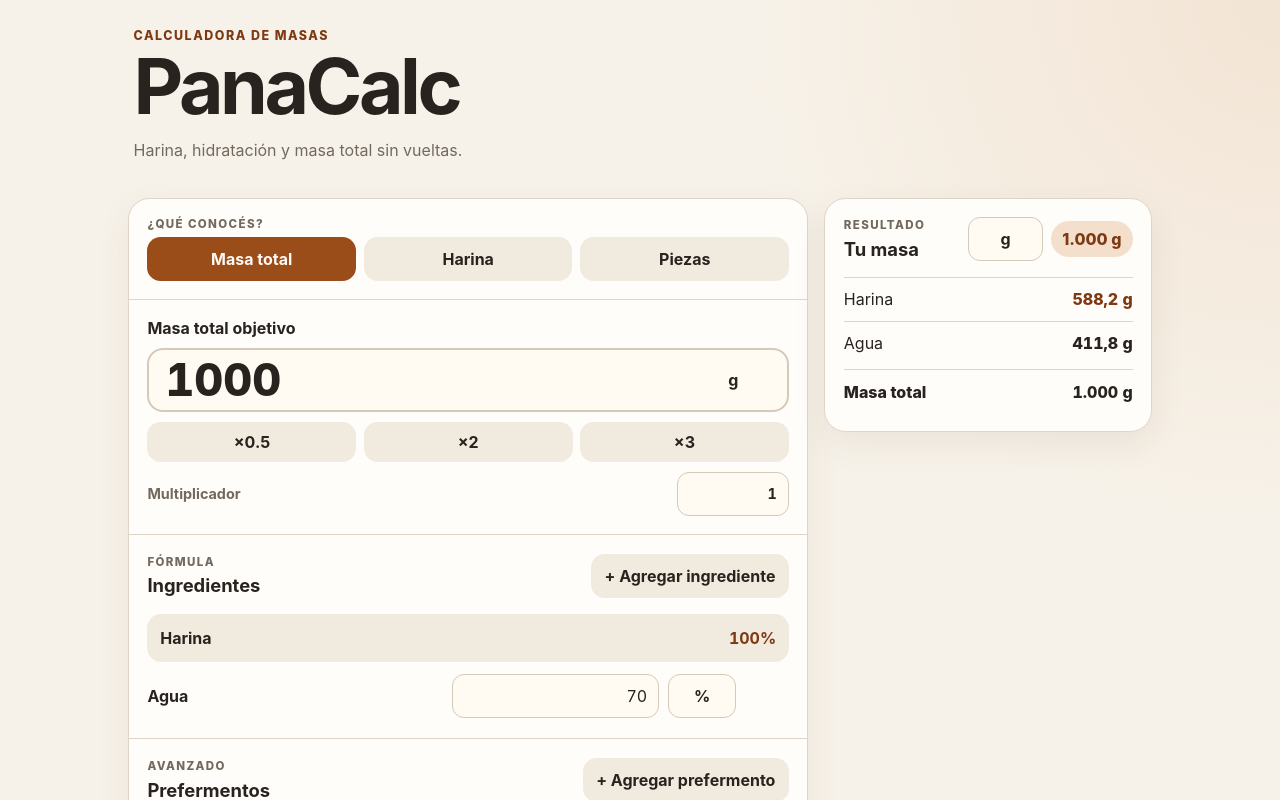
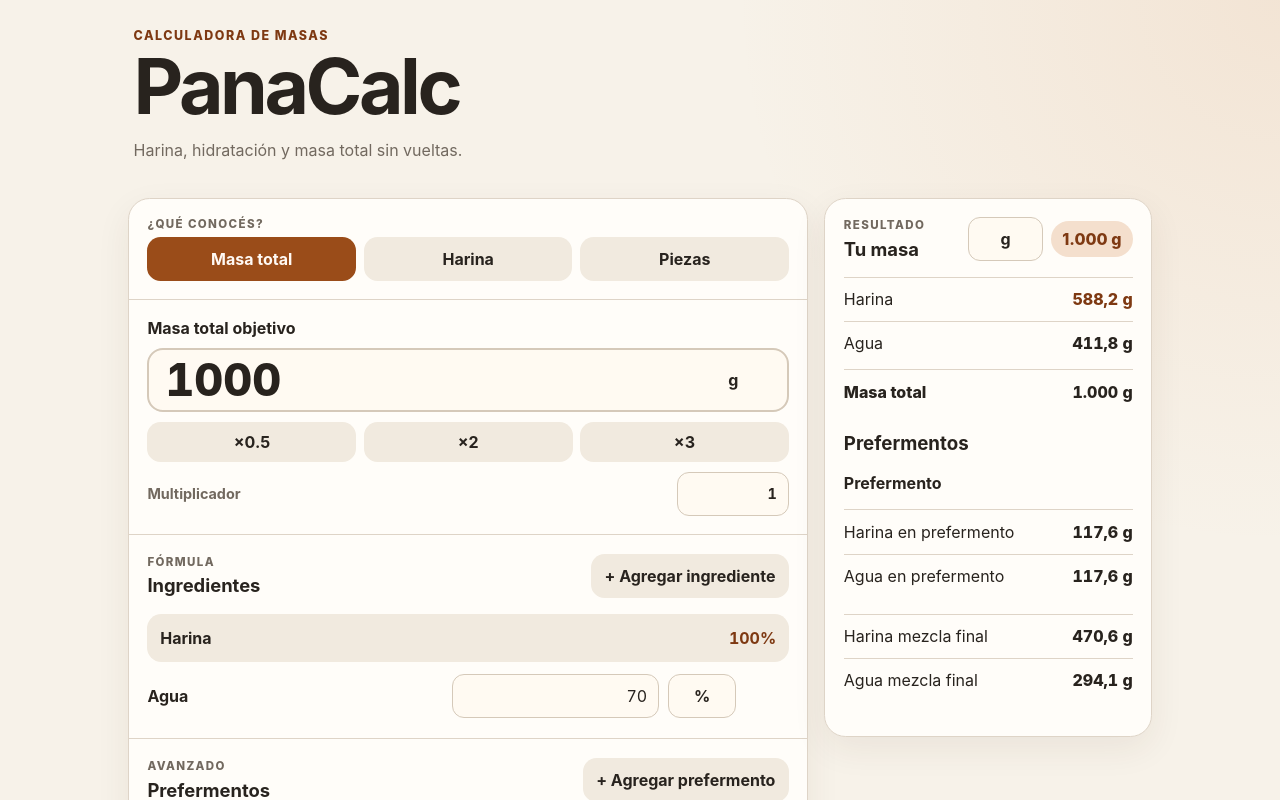
Before and after one commit to barbasmarcosi/PanaCalc, a React (Vite) app: page / in a window 1280 px wide. Both pictures are taken after a click on the button "+ Agregar prefermento". Shown: the top 800 px of the page. Built offline with nearby package versions, Linux system fonts and the light colour scheme.

Commit message:
feat: show preferment result breakdown

```diff
--- a/src/components/ResultsCard.tsx
+++ b/src/components/ResultsCard.tsx
@@ -56,6 +56,37 @@ export function ResultsCard({ state, onResultUnitChange }: ResultsCardProps) {
           <dd>{mass(state.result.totalMassGrams)}</dd>
         </div>
       </dl>
+
+      {state.result.prefermentBreakdown.preferments.length > 0 ? (
+        <div className="preferment-results" aria-label="Desglose de prefermentos">
+          <h3>Prefermentos</h3>
+          {state.result.prefermentBreakdown.preferments.map((preferment) => (
+            <div className="preferment-result-card" key={preferment.id}>
+              <strong>{preferment.name}</strong>
+              <dl>
+                <div className="result-row">
+                  <dt>Harina en prefermento</dt>
+                  <dd>{mass(preferment.flourGrams)}</dd>
+                </div>
+                <div className="result-row">
+                  <dt>Agua en prefermento</dt>
+                  <dd>{mass(preferment.waterGrams)}</dd>
+                </div>
+              </dl>
+            </div>
+          ))}
+          <dl className="final-mix-results">
+            <div className="result-row">
+              <dt>Harina mezcla final</dt>
+              <dd>{mass(state.result.prefermentBreakdown.finalMixFlourGrams)}</dd>
+            </div>
+            <div className="result-row">
+              <dt>Agua mezcla final</dt>
+              <dd>{mass(state.result.prefermentBreakdown.finalMixWaterGrams)}</dd>
+            </div>
+          </dl>
+        </div>
+      ) : null}
     </section>
   )
 }
```
